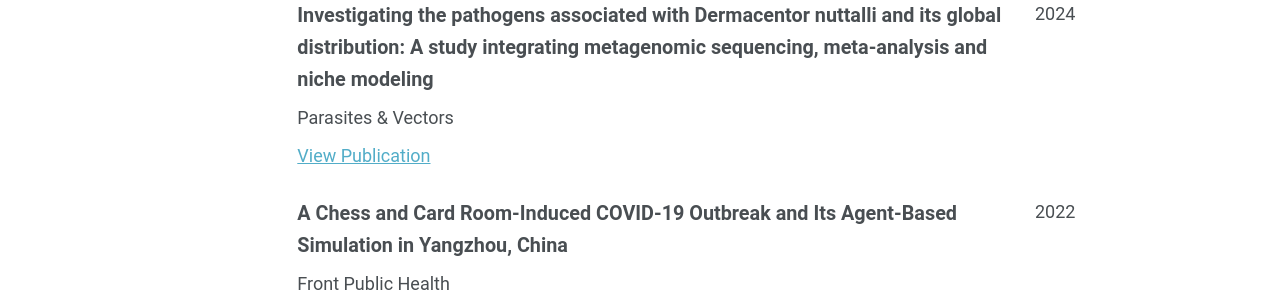
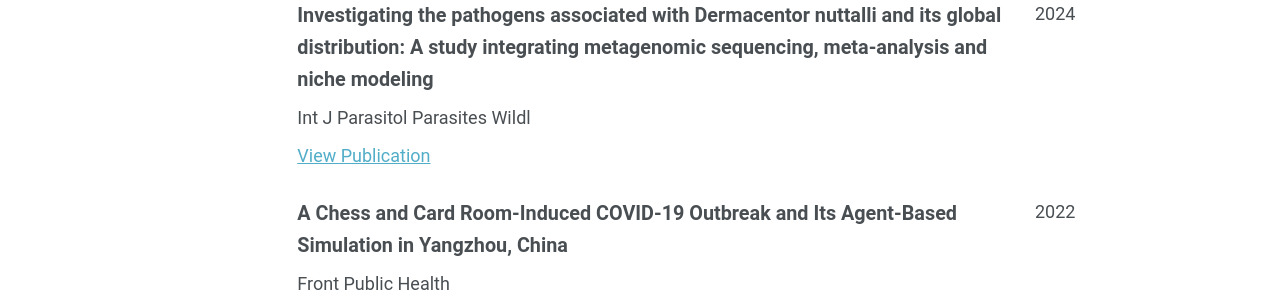
Before and after one commit to WeiHua363/WeiHua363.github.io, a Jekyll site: the page built from _pages/cv-json.md, in a window 1280 px wide and 900 px high, scrolled down 766 px. Shown: the part 153-453 px from the top of the window. Built offline with Jekyll 4.4.1, drawn with Linux system fonts in a browser that asks for light colours; a script that is not in the unit is left out.

Commit message:
Update cv.json

```diff
--- a/_data/cv.json
+++ b/_data/cv.json
@@ -46,7 +46,7 @@
   "publications": [
     {
       "name": "Investigating the pathogens associated with Dermacentor nuttalli and its global distribution: A study integrating metagenomic sequencing, meta-analysis and niche modeling",
-      "publisher": "Parasites & Vectors",
+      "publisher": "Int J Parasitol Parasites Wildl",
       "releaseDate": "2024-01-16",
       "website": "http://WeiHua363.github.io/files/paper1.pdf"
     },
```
